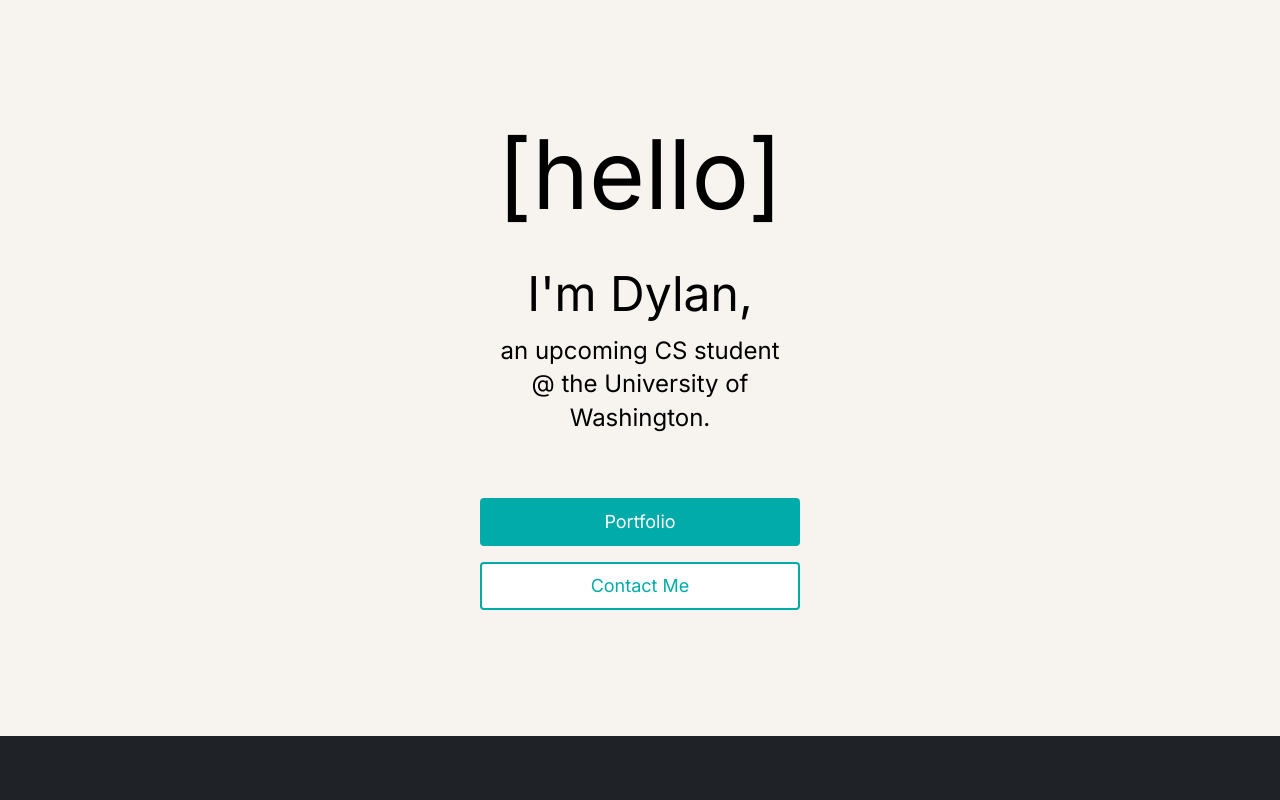
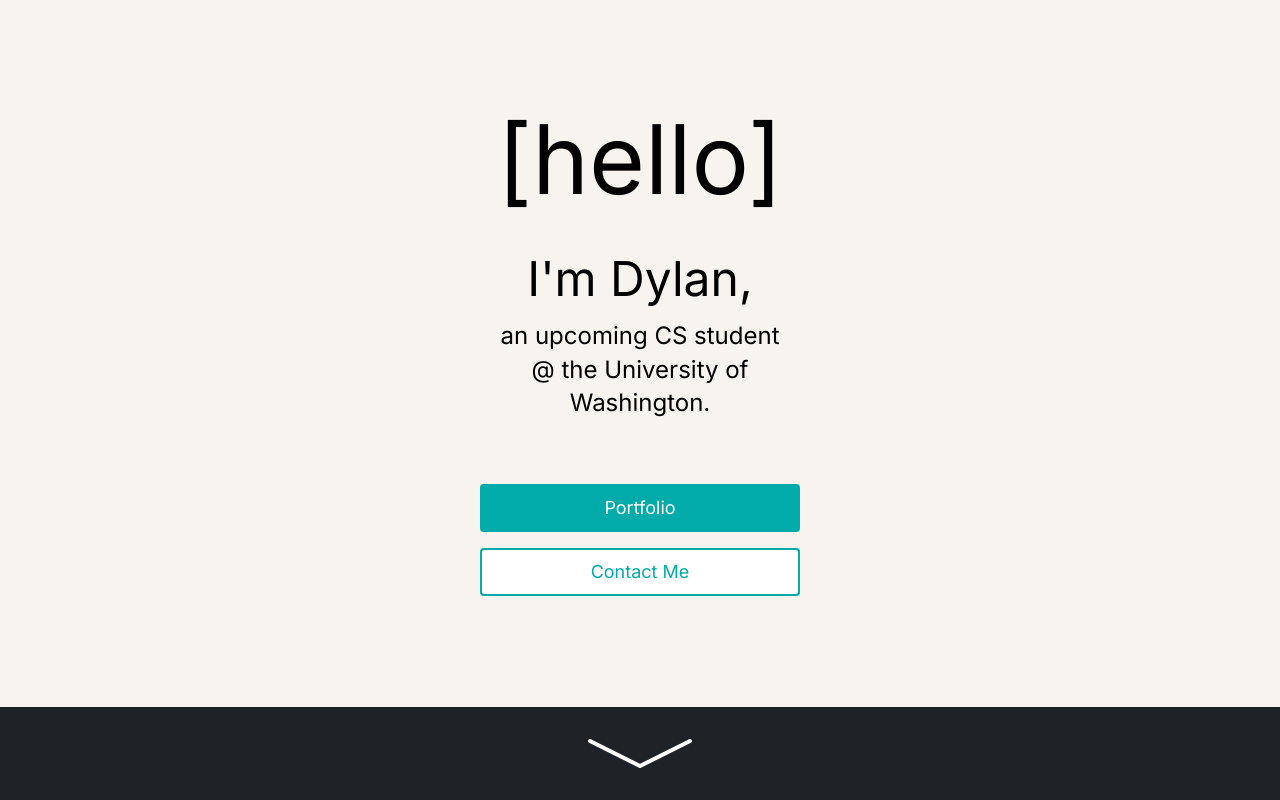
Before and after one commit to DeltA3V1/delta3v1.github.io, a React (Vite) app: page / in a window 1280 px wide. Built offline with nearby package versions, Linux system fonts and the light colour scheme.

Commit message:
Configured Landing page footer and arrow

```diff
--- a/src/components/map/TransitMap.tsx
+++ b/src/components/map/TransitMap.tsx
@@ -3,7 +3,7 @@
 
 export function TransitMap() {
   return (
-    <section id="transit-map" className="relative h-280 pt-36 pb-16 flex flex-col items-center bg-dominant transition-colors duration-300">
+    <section id="transit-map" className="relative h-280 pt-36 pb-16 flex flex-col items-center transition-colors duration-300">
       <svg
         className="absolute top-0 w-1 h-280 text-secondary"
         viewBox="0 0 4 1120"
--- a/src/components/sections/Landing.tsx
+++ b/src/components/sections/Landing.tsx
@@ -1,7 +1,10 @@
 import LandingButton from "../ui/LandingButton";
 import scrollToStation from "../../lib/scrollToStation";
+import wideArrow from "../../assets/widearrow.svg";
+import { useTheme } from '../../hooks/useTheme';
 
 export function Landing() {
+  const { resolvedTheme } = useTheme();
   return (
     <section
       id="landing"
@@ -23,8 +26,17 @@
         </div>
       </div>
 
-      <div className="bg-secondary w-full py-8">
-      </div>
+      <button
+      className="bg-secondary w-full py-8"
+      onClick={() => { scrollToStation("sitemap") }}
+      >
+        <div className="flex items-center justify-center">
+          <img
+            src={ wideArrow }
+            className={ `${ resolvedTheme === 'light' ? '' : 'invert' }` }
+          />
+        </div>
+      </button>
     </section>
   )
 }
--- a/src/components/sections/Sitemap.tsx
+++ b/src/components/sections/Sitemap.tsx
@@ -2,7 +2,7 @@
 
 export function Sitemap() {
   return (
-    <section id="sitemap" className="flex flex-col items-center justify-between bg-dominant transition-colors duration-300">
+    <section id="sitemap" className="bg-gradient-to-b from-secondary from-[0%] to-dominant to-[8%] flex flex-col items-center justify-between transition-colors duration-300">
       <TransitMap />
     </section>
   )
```
Also changed, not shown: src/assets/widearrow.svg (added).
